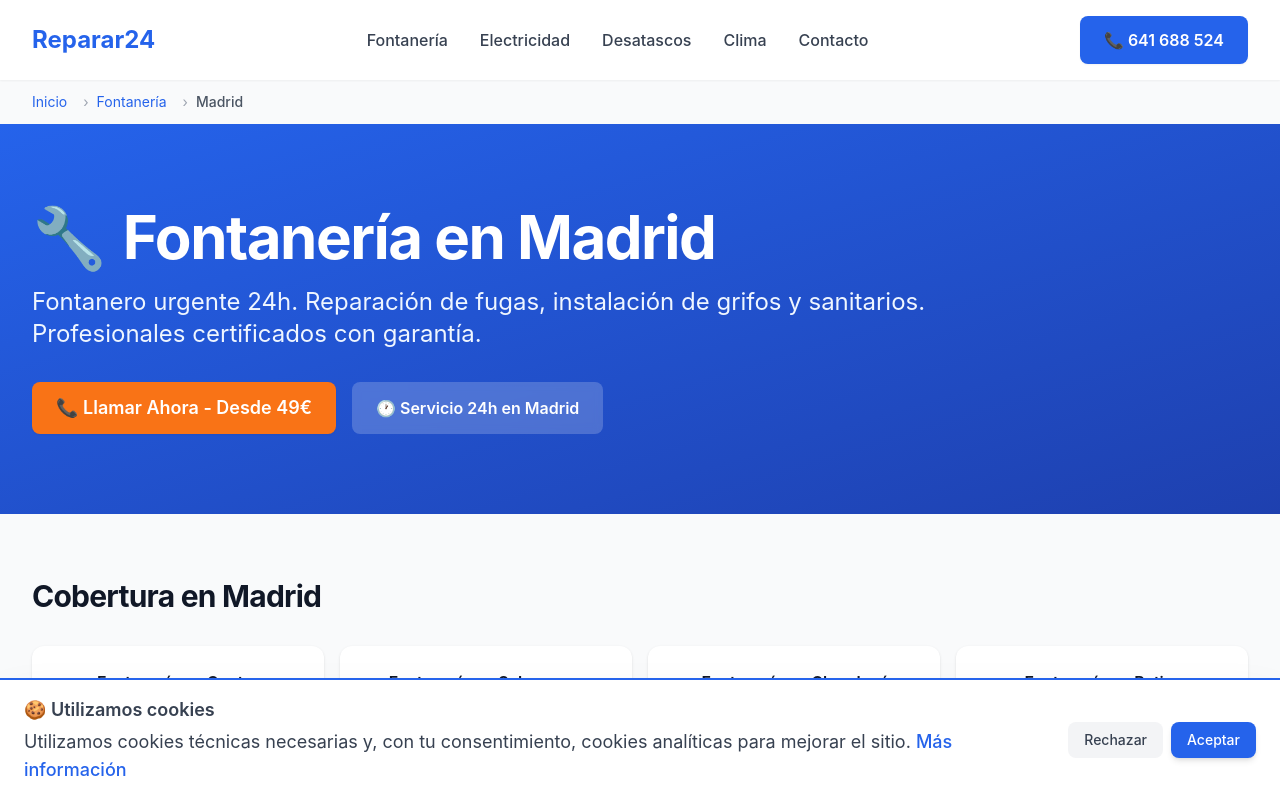
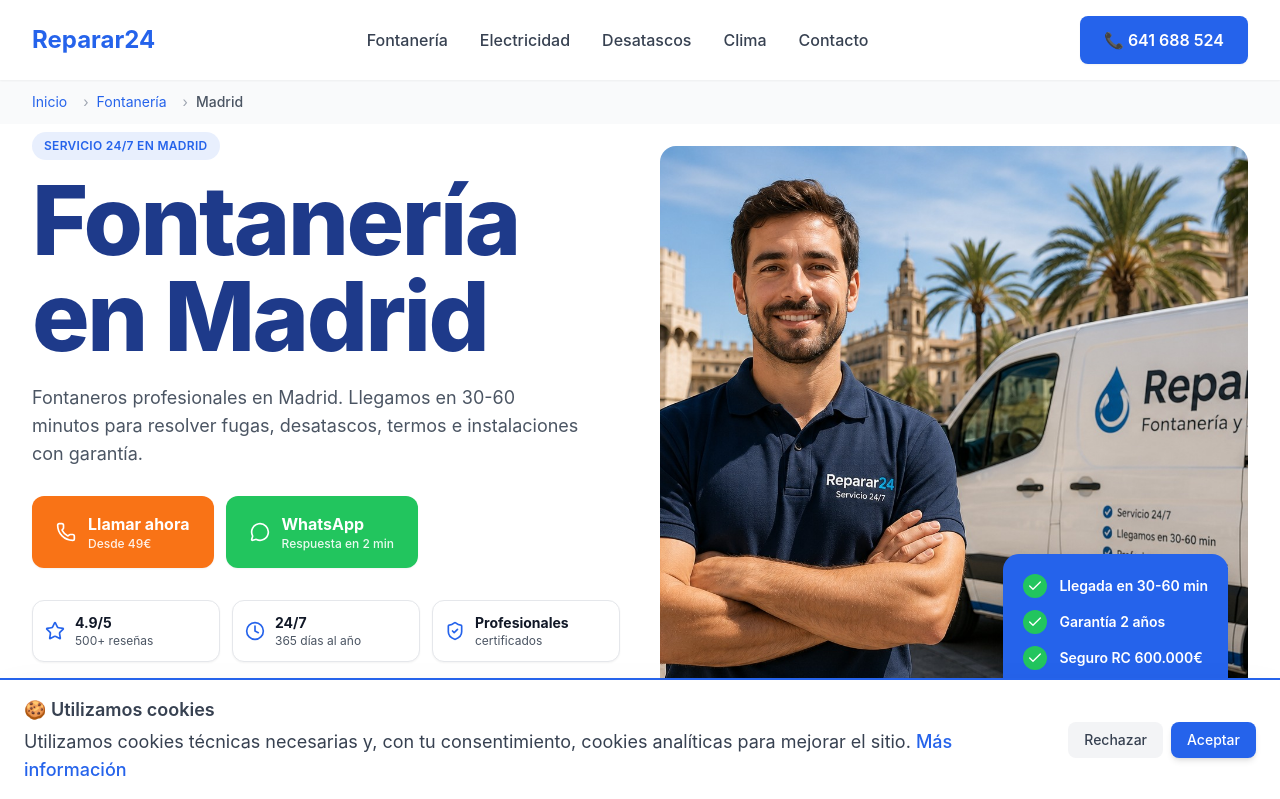
Before and after one commit to vodoproect-png/reparar24, a Next.js app: page /es/fontanero/madrid in a window 1280 px wide. Shown: the top 799 px of the page. Built offline with nearby package versions, Linux system fonts and the light colour scheme; no server answers.

Commit message:
feat: rollout ServiceHeroV2 to all fontaneria city pages

```diff
--- a/app/[locale]/[serviceSlug]/[citySlug]/page.tsx
+++ b/app/[locale]/[serviceSlug]/[citySlug]/page.tsx
@@ -117,8 +117,8 @@ export default async function ServiceCityPage({
       <Header locale={locale} />
       <Breadcrumbs items={breadcrumbItems} />
       <main>
-        {/* Hero Section - Conditional: ServiceHeroV2 for fontanero+valencia pilot, gradient for others */}
-        {service.slug === 'fontanero' && city.slug === 'valencia' ? (
+        {/* Hero Section - Conditional: ServiceHeroV2 for all fontanero city pages, gradient for others */}
+        {service.slug === 'fontanero' ? (
           <ServiceHeroV2 {...serviceCityToHeroProps(service, city, locale)} />
         ) : (
           <section className="bg-gradient-to-br from-primary-600 to-primary-800 text-white py-20">
```
